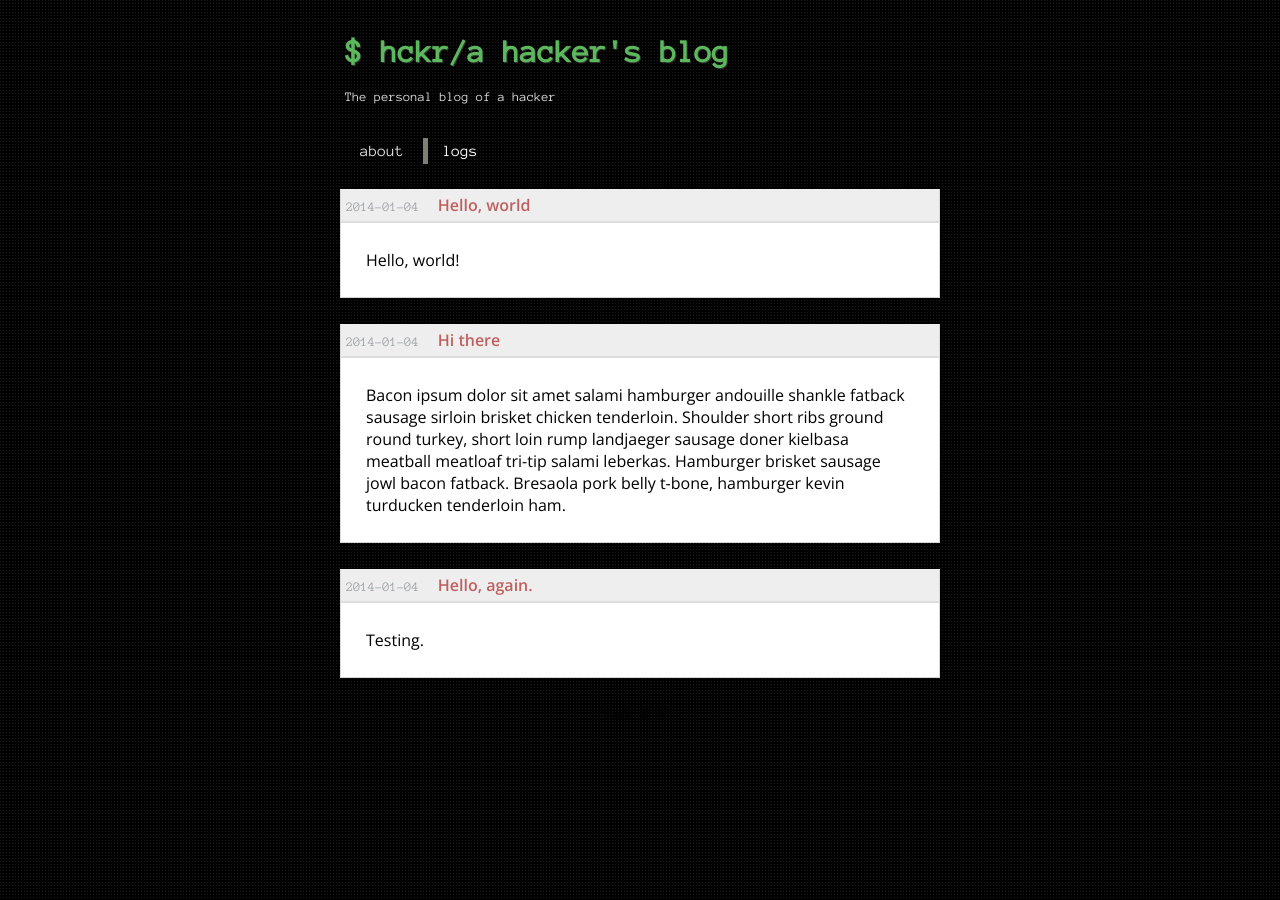
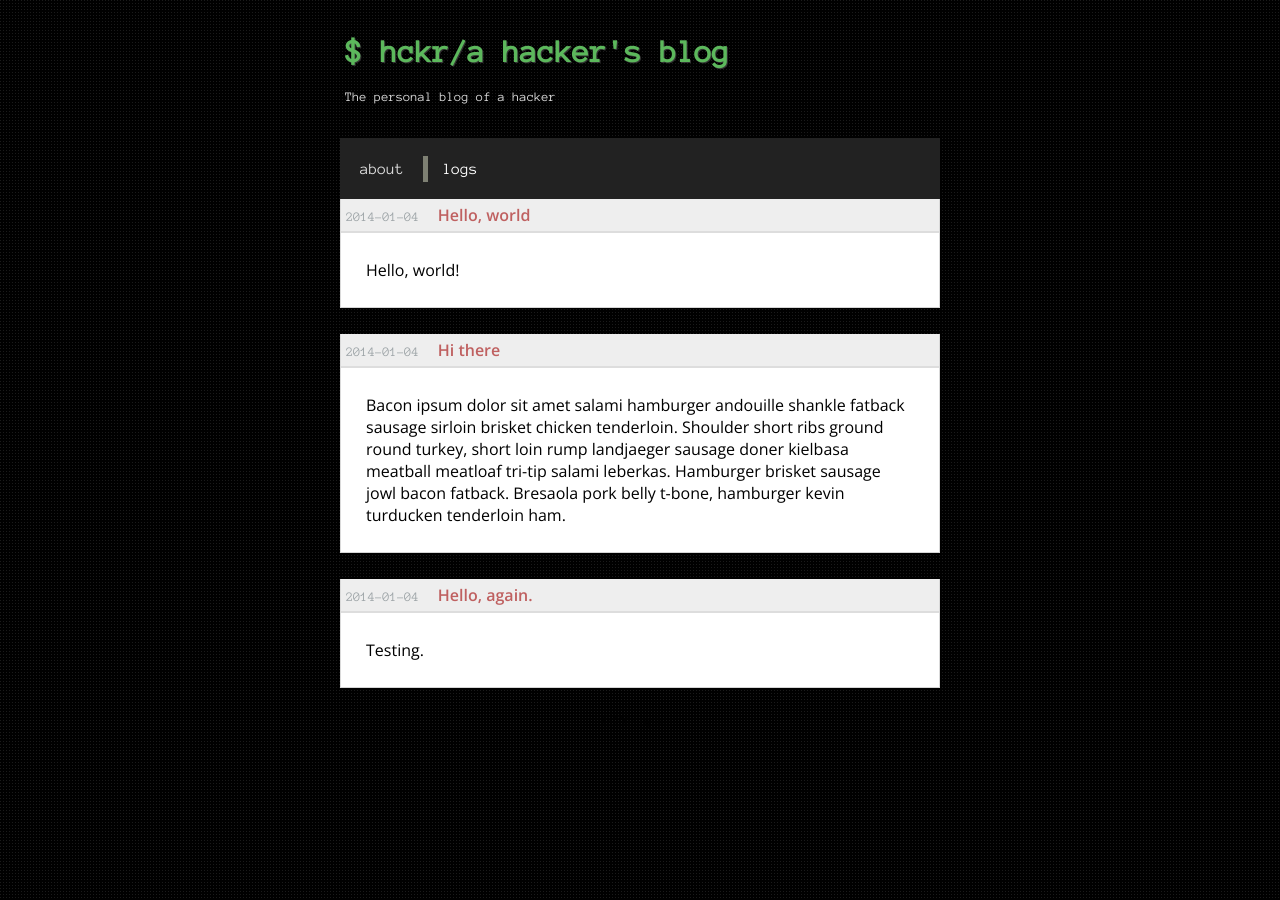
Before and after one commit to bitjockey42/astrohckr.github.io, a Jekyll site: the page built from index.md, in a window 1280 px wide. Built offline with Jekyll 4.4.1, drawn with Linux system fonts in a browser that asks for light colours.

Commit message:
Navbar tweaks

```diff
--- a/assets/stylesheets/nav.css
+++ b/assets/stylesheets/nav.css
@@ -1,7 +1,12 @@
+.nav {
+    background: #222;
+    padding-top: 2px;
+    padding-bottom: 1px;
+}
+
 .nav-ul {
     padding-left: 0;
     list-style-type: none;
-    margin-bottom: 25px;
 }
 
 .nav-ul li {
```
